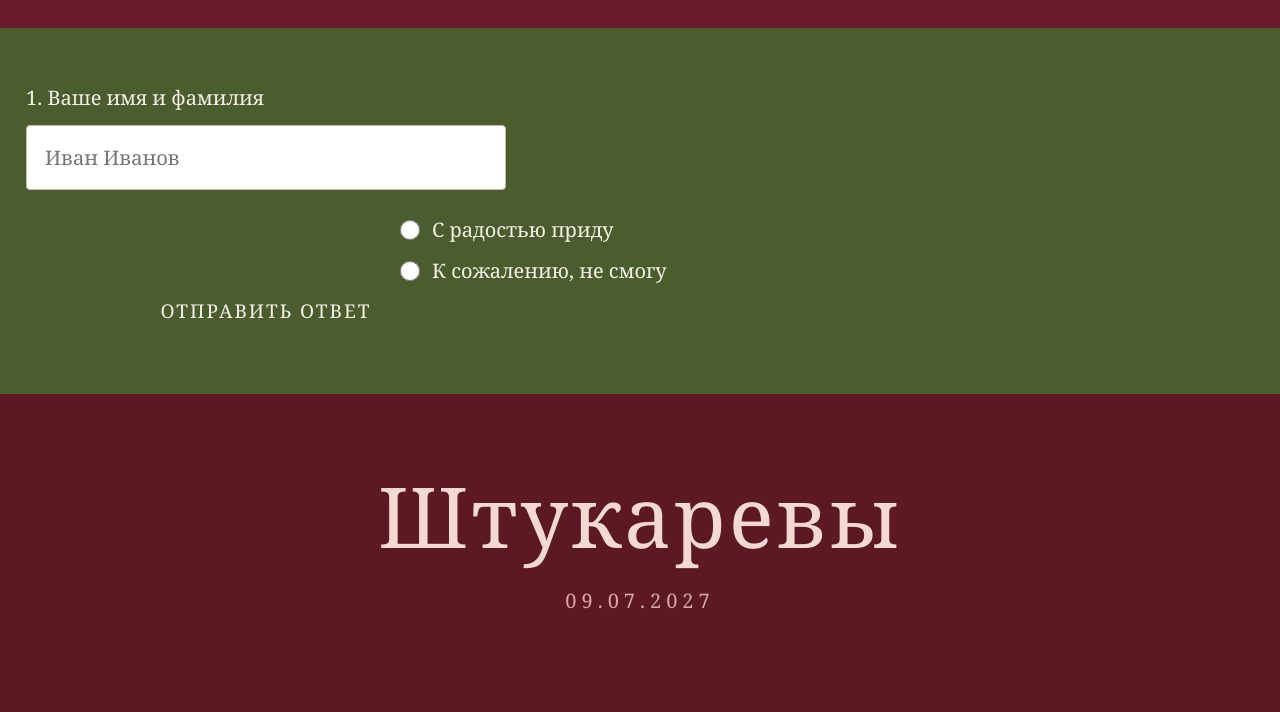
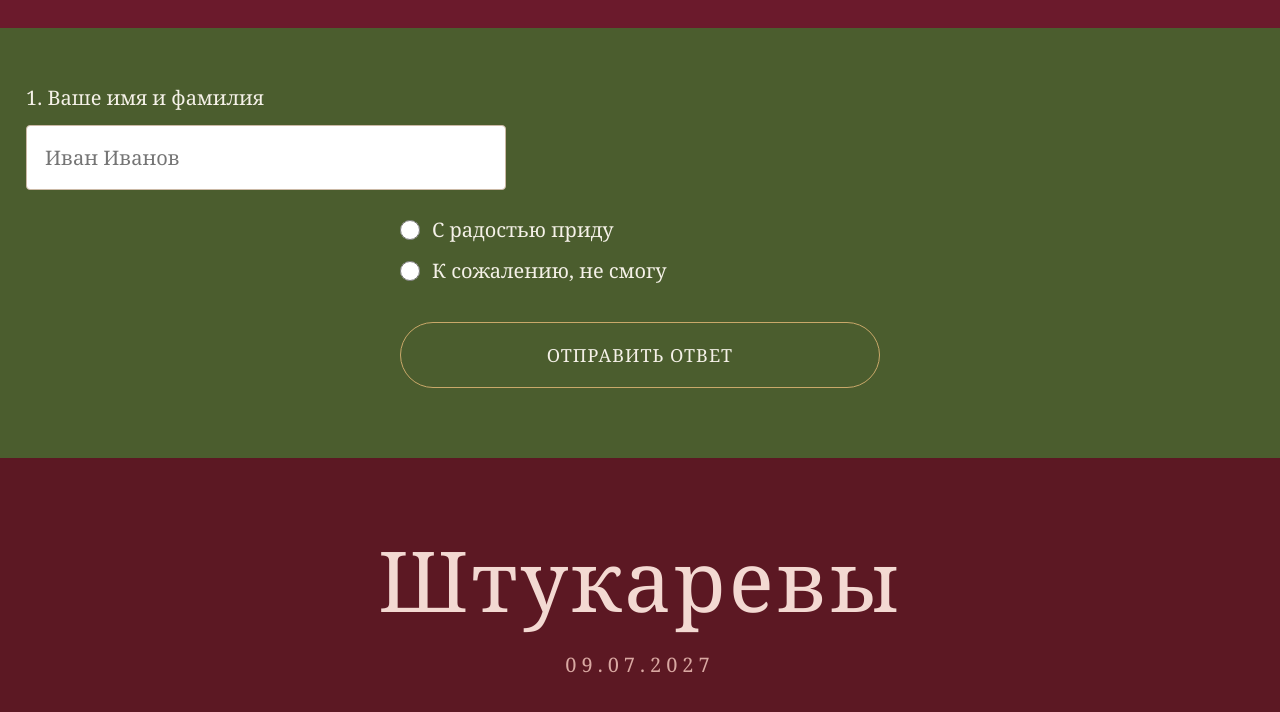
Before and after one commit to DiAl-prog/wedding, a plain HTML site: page index.html in a window 1280 px wide. Shown: the part 10760-11472 px from the top of the page. Drawn offline with Linux system fonts and the light colour scheme.

Commit message:
Update index.html

```diff
--- a/index.html
+++ b/index.html
@@ -113,19 +113,20 @@
   transform: translateY(-2px);        /* Лёгкий подъём кнопки вверх */
 }
 
-/* Сброс стилей для кнопки формы (чтобы она не сопротивлялась) */
-.rsvp-form button {
-  border: none;                      /* Убираем стандартную серую рамку браузера */
-  background: transparent;           /* Убираем стандартный серый фон браузера */
-  color: inherit;                    /* Наследуем цвет текста от родителя (.badge-btn) */
-  padding: 0;                         /* Сбрасываем внутренние отступы браузера */
-  margin: 0;                         /* Сбрасываем внешние отступы браузера */
-  font-family: inherit;              /* Наследуем шрифт от родителя */
-  cursor: pointer;                   /* Возвращаем курсор-руку */
+/* Кнопка формы в стиле плашки (повышенный приоритет) */
+.rsvp-form button.badge-btn{
+  border:1px solid #c9a86a;
+  border-radius:60px;
+  padding:20px 18px;
+  background:rgba(75,93,46,0.4);
+  color:#f5f1e8;
+  font-size:18px;
+  letter-spacing:1px;
+  transition:all 0.2s ease
 }
-
-.rsvp-form button:hover {
-  background: transparent;           /* При наведении не меняем фон, это сделает .badge-btn */
+.rsvp-form button.badge-btn:hover{
+  background:rgba(75,93,46,0.7);
+  border-color:#f5f1e8
 }
 </style>
 </head>
```
